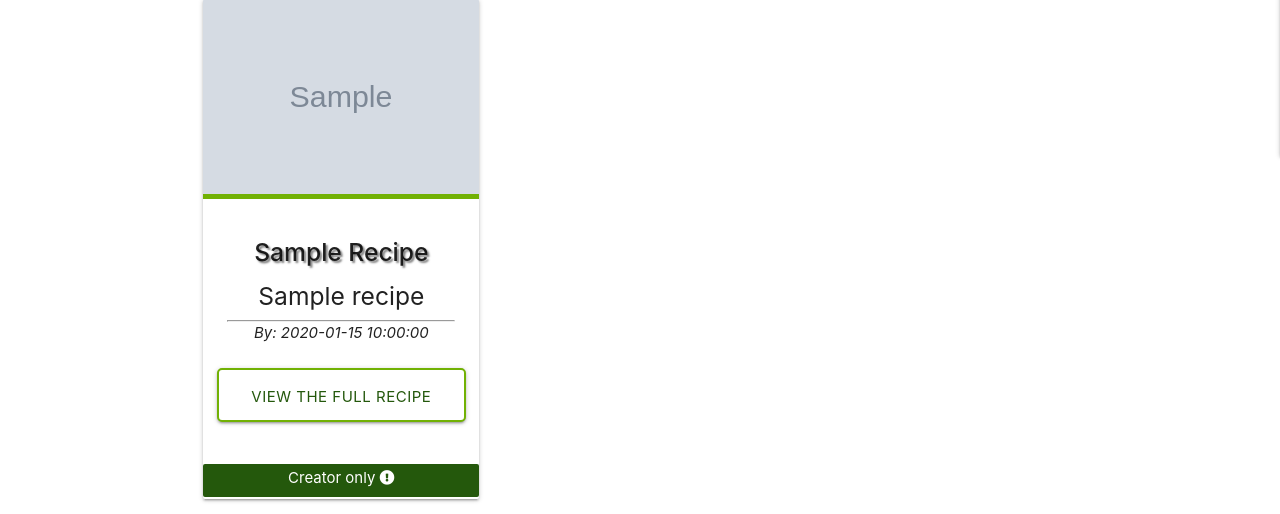
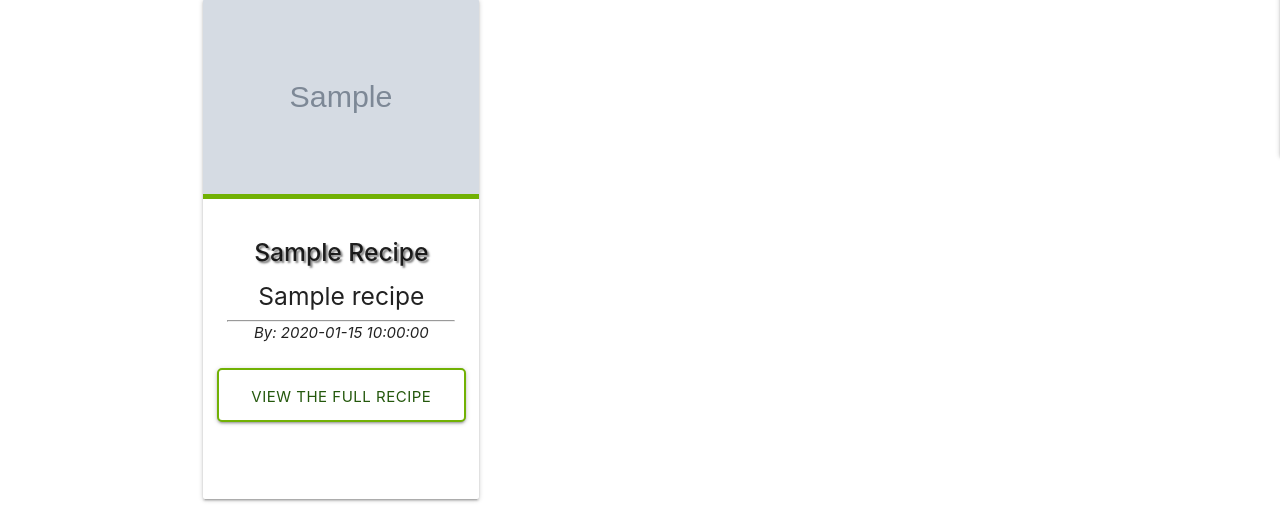
Before and after one commit to DominicSpears/milestoneproject3-soulfood, a Flask app: page / in a window 1280 px wide. Shown: the part 704-1218 px from the top of the page. Run offline with Flask 2, Linux system fonts and the light colour scheme; grey boxes marked "Sample" are stand-in pictures; a database or web service that is not in the repository returns one stand-in record (values such as "Sample title"); some libraries are stand-ins or nearby versions.

Commit message:
Remove creator only message from recipes

```diff
--- a/templates/recipes.html
+++ b/templates/recipes.html
@@ -45,9 +45,6 @@
                                 <a href="{{ url_for('delete_recipe', recipe_id=recipe._id) }}" class="btn-small small-button">Delete</a>
                                 <a href="{{ url_for('edit_recipe', recipe_id=recipe._id) }}" class="btn-small small-button">Edit</a>
                             {% else %}
-                                <div class="recipe-message tooltipped" data-position="top" data-tooltip="Only the creator of this recipe may edit or delete its contents">
-                                    Creator only <i class="fas fa-exclamation-circle"></i>
-                                </div>
                             {% endif %}
                         </div>
                     </div>
```
